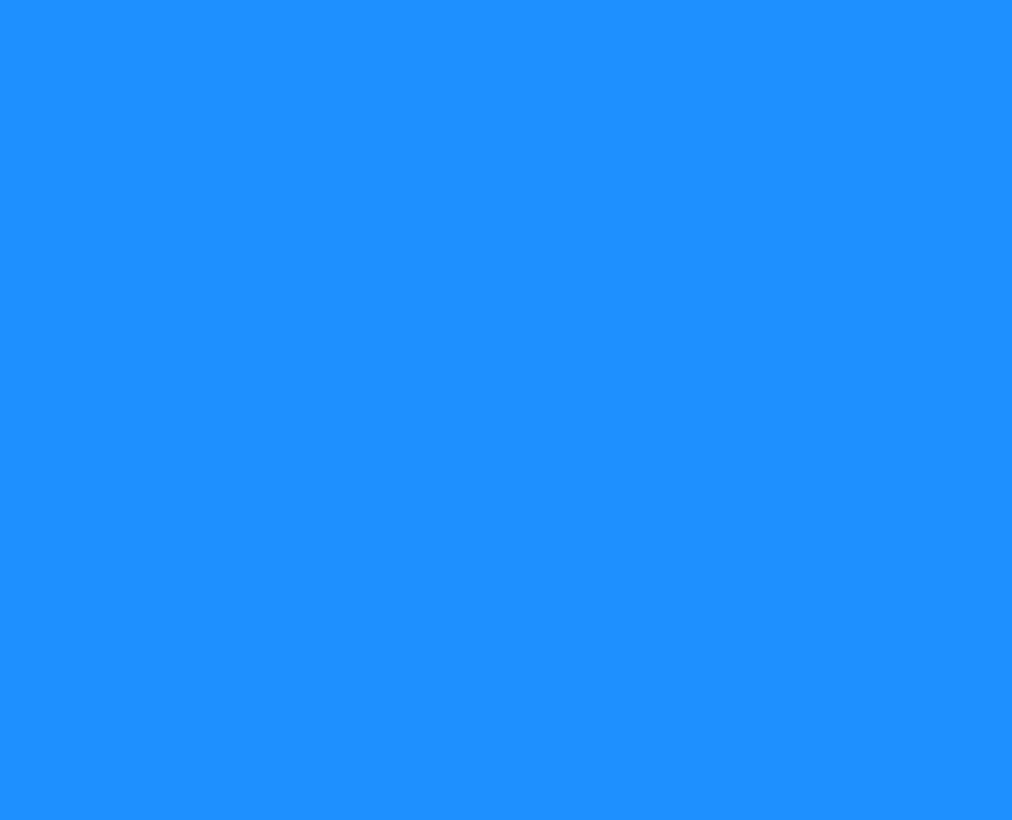
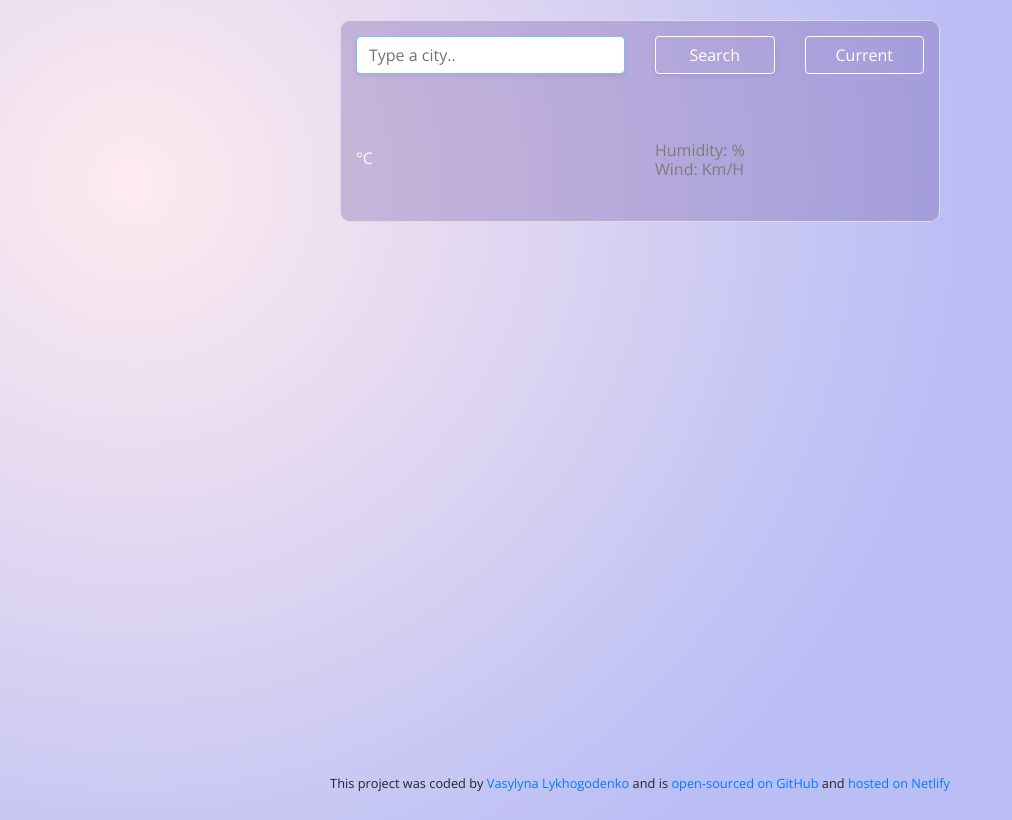
Before and after one commit to codingmemories/template-test, a plain HTML site: page index.html in a window 1280 px wide. Shown: the whole page, without its empty margins (0-1012 px from the left). Drawn offline with nearby package versions, Linux system fonts and the light colour scheme; no server answers.

Commit message:
add temperature city details

```diff
--- a/index.html
+++ b/index.html
@@ -3,20 +3,91 @@
   <head>
     <meta charset="UTF-8" />
     <meta name="viewport" content="width=device-width, initial-scale=1.0" />
-    <title>Template</title>
+    <meta http-equiv="X-UA-Compatible" content="ie=edge" />
+    <link rel="preconnect" href="https://fonts.googleapis.com" />
+    <link rel="preconnect" href="https://fonts.gstatic.com" crossorigin />
     <link
-      rel="icon"
-      type="image/png"
-      href="https://www.google.com/s2/u/0/favicons?domain=jacinto.design"
+      href="https://fonts.googleapis.com/css2?family=Open+Sans&display=swap"
+      rel="stylesheet"
     />
     <link
       rel="stylesheet"
-      href="https://cdnjs.cloudflare.com/ajax/libs/font-awesome/6.1.1/css/all.min.css"
+      href="https://stackpath.bootstrapcdn.com/bootstrap/4.3.1/css/bootstrap.min.css"
+      integrity="sha384-ggOyR0iXCbMQv3Xipma34MD+dH/1fQ784/j6cY/iJTQUOhcWr7x9JvoRxT2MZw1T"
+      crossorigin="anonymous"
     />
-    <link rel="stylesheet" href="style.css" />
+    <script src="https://unpkg.com/axios/dist/axios.min.js"></script>
+    <link rel="stylesheet" href="./src/style.css" />
+    <title>Vanilla Weather App</title>
   </head>
+
   <body>
-    <!-- Script -->
-    <script src="script.js"></script>
+    <div class="container">
+      <div class="weather-app">
+        <form class="search-form" id="search-form">
+          <div class="row">
+            <div class="col-6">
+              <input
+                type="search"
+                placeholder="Type a city.."
+                autofocus="on"
+                autocomplete="off"
+                id="city-input"
+                class="form-control shadow-sm"
+              />
+            </div>
+            <div class="col-3">
+              <input
+                type="submit"
+                value="Search"
+                class="form-control btn btn-outline-primary shadow-sm w-100"
+              />
+            </div>
+            <div class="col-3">
+              <button
+                class="btn-current-local btn btn-outline-success w-100"
+                id="current-location-button"
+              >
+                Current
+              </button>
+            </div>
+          </div>
+        </form>
+        <h1 id="city"></h1>
+        <ul>
+          <li id="date"></li>
+          <li id="description"></li>
+        </ul>
+        <div class="row">
+          <div class="col-6">
+            <div class="clearfix">
+              <div class="float-left">
+                <span class="temperature" id="temperature"></span
+                ><span class="units">°C</span>
+              </div>
+            </div>
+          </div>
+          <div class="col-6">
+            <ul>
+              <li>Humidity: <span id="humidity"></span>%</li>
+              <li>Wind: <span id="wind"></span> km/h</li>
+            </ul>
+          </div>
+        </div>
+      </div>
+    </div>
+    <footer class="footer">
+      <small>
+        This project was coded by
+        <a
+          href="https://www.linkedin.com/in/vasylyna-lykhogodenko/"
+          target="_blank"
+          >Vasylyna Lykhogodenko</a
+        >
+        and is <a href="#" target="_blank">open-sourced on GitHub</a> and
+        <a href="#" target="_blank">hosted on Netlify</a>
+      </small>
+    </footer>
+    <script src="./src/script.js"></script>
   </body>
 </html>
--- /dev/null
+++ b/src/script.js
@@ -0,0 +1,27 @@
+function displayTemperature(response) {
+  console.log(response.data);
+
+  let cityElement = document.querySelector("#city");
+  cityElement.innerHTML = response.data.name;
+
+  let descriptionElement = document.querySelector("#description");
+  descriptionElement.innerHTML = response.data.weather[0].description;
+
+  let temperatureElement = document.querySelector("#temperature");
+  temperatureElement.innerHTML = Math.round(response.data.main.temp);
+
+  let humidityElement = document.querySelector("#humidity");
+  humidityElement.innerHTML = response.data.main.humidity;
+
+  let windElement = document.querySelector("#wind");
+  windElement.innerHTML = Math.round(response.data.wind.speed);
+
+
+}
+
+let apiKey = "0e35fedf2de96db9bce7edb916a02603";
+let apiUrl = `https://api.openweathermap.org/data/2.5/weather?
+q=New York&appid=${apiKey}&units=metric`;
+
+console.log(apiUrl);
+axios.get(apiUrl).then(displayTemperature);
--- /dev/null
+++ b/src/style.css
@@ -0,0 +1,107 @@
+html {
+  box-sizing: border-box;
+}
+
+body {
+  font-family: "Open Sans", sans-serif;
+  background: radial-gradient(
+    879px at 10.4% 22.3%,
+    rgb(255, 235, 238) 0%,
+    rgb(186, 190, 245) 93.6%
+  );
+  background-repeat: no-repeat;
+  background-size: cover;
+}
+
+h1 {
+  color: #7c7c7c;
+  font-size: 24px;
+  font-weight: 100;
+  line-height: 28px;
+  margin: 0;
+}
+
+ul {
+  margin: 0 0 10px;
+  padding: 0;
+}
+
+li {
+  color: #7c7c7c;
+  font-size: 16px;
+  font-weight: 100;
+  height: 19px;
+  line-height: 1;
+  list-style: none;
+  text-transform: capitalize;
+}
+
+.container {
+  margin: 0px auto;
+  padding: 0px 20px;
+  min-height: 100vh;
+}
+
+.weather-app {
+  border: 1px solid #dadde1;
+  background-color: rgba(111, 82, 163, 0.3);
+  padding: 15px;
+  margin: 20px auto;
+  border-radius: 10px;
+  max-width: 600px;
+}
+
+.search-form {
+  margin-bottom: 20px;
+}
+
+.form-control {
+  border: 1px solid #fff;
+  color: #fff;
+}
+
+.form-control:hover {
+  border: 1px solid #7c7c7c;
+  color: #7c7c7c;
+  background-color: transparent;
+}
+
+.btn-current-local {
+  border: 1px solid #fff;
+  color: #fff;
+}
+
+.btn-current-local:hover {
+  border: 1px solid #7c7c7c;
+  color: #7c7c7c;
+  background-color: transparent;
+}
+
+.weather-icon {
+  height: 64px;
+  width: 64px;
+  margin-right: 10px;
+}
+
+.temperature {
+  color: #fff;
+  font-size: 64px;
+  font-weight: 400;
+  line-height: 1;
+}
+
+.units {
+  color: #fff;
+  position: relative;
+  top: -34px;
+}
+
+.footer {
+  height: 50px;
+  margin-top: -50px;
+  text-align: center;
+}
+
+.footer p {
+  color: #000;
+}
--- a/style.css
+++ /dev/null
@@ -1,9 +0,0 @@
-html {
-  box-sizing: border-box;
-}
-
-body {
-  margin: 0;
-  min-height: 100vh;
-  background: dodgerblue;
-}
```
Also changed, not shown: script.js (deleted).
